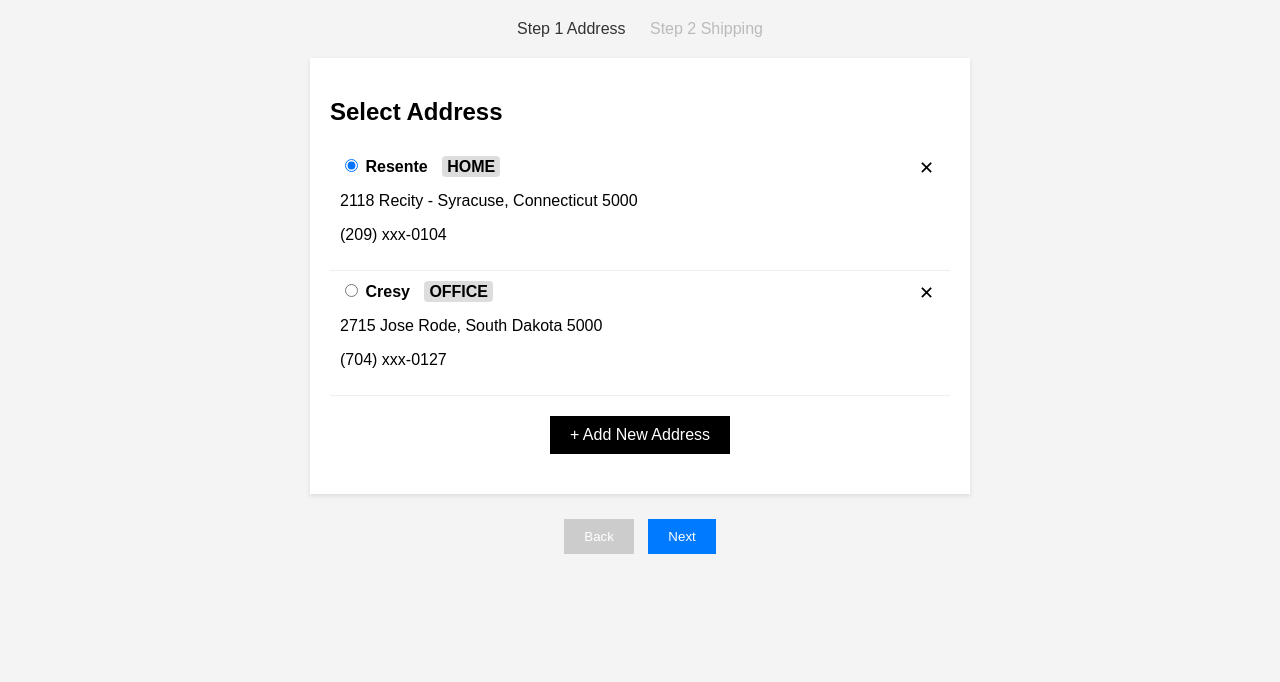
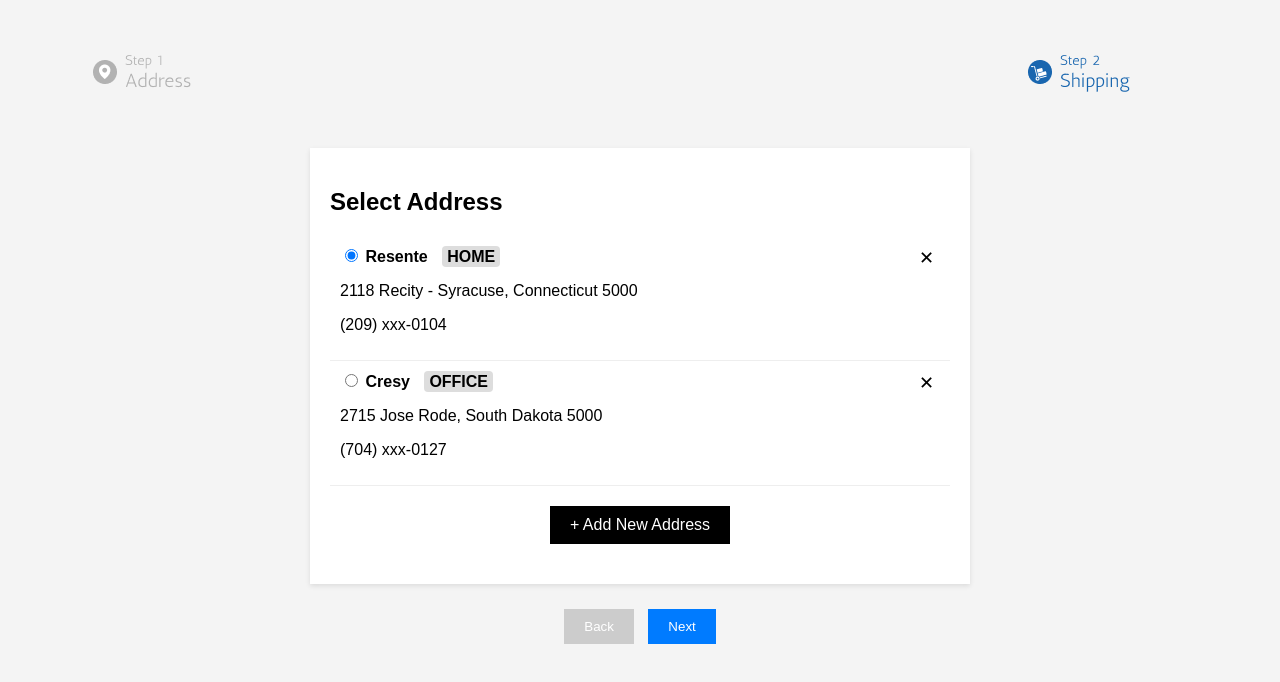
Before and after one commit to mmmmxu/assigement3-for-UI-design, a plain HTML site: page select_address.html in a window 1280 px wide. Drawn offline with Linux system fonts and the light colour scheme.

Commit message:
Update select_address.html

```diff
--- a/select_address.html
+++ b/select_address.html
@@ -8,8 +8,7 @@
 </head>
 <body>
     <div class="steps">
-        <span class="step active">Step 1 Address</span>
-        <span class="step">Step 2 Shipping</span>
+        <img class="head" src="folder/Steps-1.png">
     </div>
     <div class="address-container">
         <h2>Select Address</h2>
```
